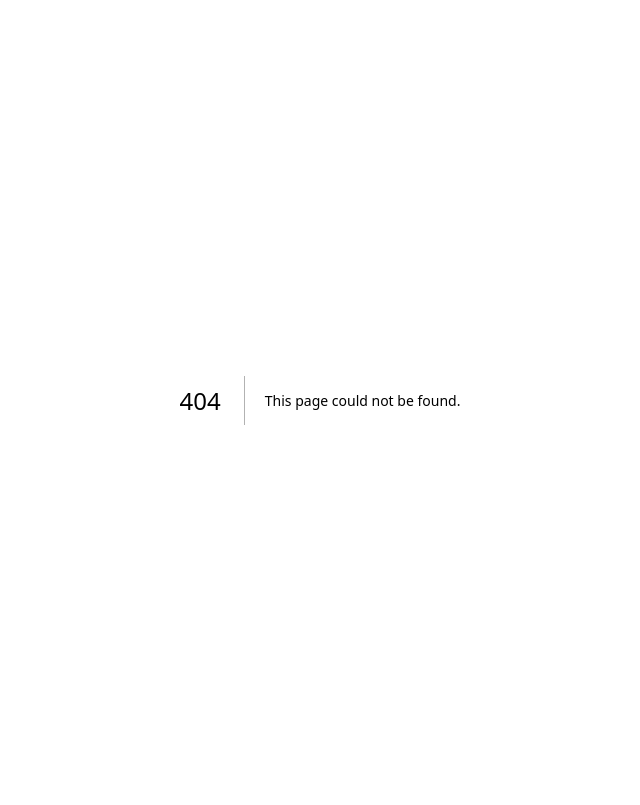
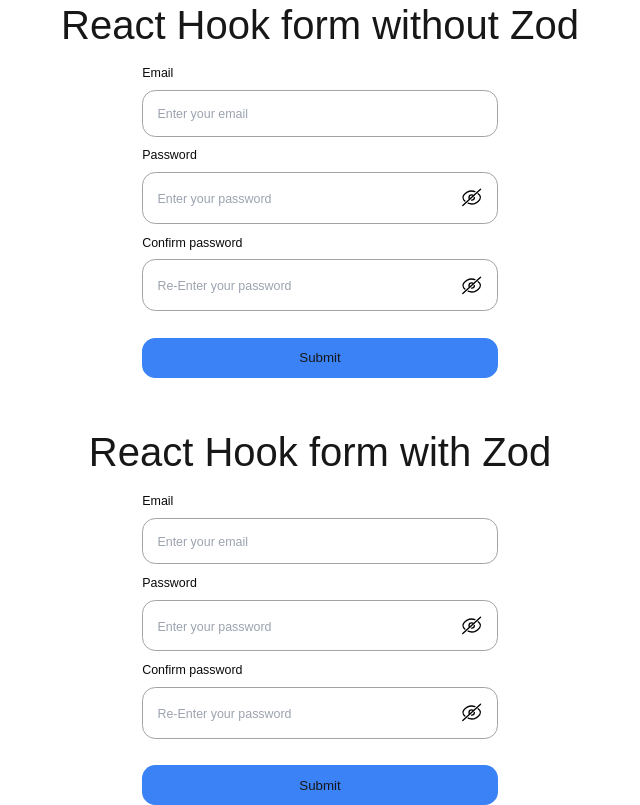
Before and after one commit to Savio234/Next-practice, a Next.js app: page /forms in a window 1280 px wide. Before the commit this address had no page. Shown: the whole page, without its empty margins (320-960 px from the left). Built offline with nearby package versions, Linux system fonts and the light colour scheme.

Commit message:
React-hook-form

```diff
--- /dev/null
+++ b/app/forms/page.tsx
@@ -0,0 +1,7 @@
+import { Forms } from "@/components";
+
+export default function FormPage() {
+    return (
+        <Forms />
+    )
+}
--- a/app/globals.css
+++ b/app/globals.css
@@ -15,12 +15,12 @@
   --foreground: #171717;
 }
 
-@media (prefers-color-scheme: dark) {
+/* @media (prefers-color-scheme: dark) {
   :root {
     --background: #0A0A0A;
     --foreground: #EDEDED;
   }
-}
+} */
 
 body {
   color: var(--foreground);
--- /dev/null
+++ b/components/Forms/Forms.module.css
@@ -0,0 +1,6 @@
+
+@media screen and (max-width: 650px) {
+    button {
+        width: 100%;
+    }
+}
--- /dev/null
+++ b/components/Forms/Forms.tsx
@@ -0,0 +1,146 @@
+'use client';
+import React, { useState } from 'react';
+import { InputField } from '@/shared';
+import { FieldValues, useForm } from 'react-hook-form'
+import styles from './Forms.module.css'
+
+const Forms = () => {
+    const { register, handleSubmit,
+        formState: { errors, isSubmitting },
+        reset,
+        watch,
+        setValue,
+        getValues
+    } = useForm();
+
+    const onSubmit = async (data: FieldValues) => {
+        await new Promise((resolve: any) => setTimeout(resolve, 2000));
+
+        reset();
+    }
+  return (
+    <div className='flex flex-col gap-4 w-full h-full items-center justify-center'>
+        <h1 className='text-[4.5rem]'>React Hook form without Zod</h1>
+        <form onSubmit={handleSubmit(onSubmit)} className='flex flex-col gap-4 mb-[4rem]'>
+            <>
+                <InputField register={register('email', {
+                    required: 'Email is required'
+                })} label='Email'
+                    placeholder='Enter your email' type='email'
+                />
+                {errors?.email && (
+                    <p className='text-red-500'>
+                        {`${errors?.email?.message}`}
+                    </p>
+                )}
+            </>
+            <>
+                <InputField isPassword label='Password' placeholder='Enter your password'
+                    type='password' register={register('password', {
+                        required: 'Password is required',
+                        minLength: {
+                            value: 10,
+                            message: 'Password must be at least 10 characters'
+                        }
+                    })}
+                />
+                {errors?.password && (
+                    <p className='text-red-500'>
+                        {`${errors?.password?.message}`}
+                    </p>
+                )}
+            </>
+            <>
+                <InputField isPassword label='Confirm password'
+                    placeholder='Re-Enter your password' type='password'
+                    register={register('confirm_password', {
+                        required: 'Confirm password is required',
+                        validate: (value: any) =>
+                            value === getValues('password') || "Passwords must match"
+                    })}
+                />
+                {errors?.confirm_password && (
+                    <p className='text-red-500'>
+                        {`${errors?.confirm_password?.message}`}
+                    </p>
+                )}
+            </>
+            {isSubmitting ? (
+                <button type='button' className={`bg-gray-500 cursor-not-allowed h-[4.5rem]
+                    p-[1rem] rounded-3xl w-[40rem] text-2xl mt-8`}
+                >
+                    Submit
+                </button>
+            ) : (
+                <button type='submit' className={`bg-blue-500 p-[1rem] rounded-3xl w-[40rem]
+                    text-2xl mt-8 h-[4.5rem]`}
+                >
+                    Submit
+                </button>
+            )}
+        </form>
+
+        <h1 className='text-[4.5rem]'>React Hook form with Zod</h1>
+        <form onSubmit={handleSubmit(onSubmit)} className='flex flex-col gap-4'>
+            <>
+                <InputField register={register('email', {
+                    required: 'Email is required'
+                })} label='Email'
+                    placeholder='Enter your email' type='email'
+                />
+                {errors?.email && (
+                    <p className='text-red-500'>
+                        {`${errors?.email?.message}`}
+                    </p>
+                )}
+            </>
+            <>
+                <InputField isPassword label='Password' placeholder='Enter your password'
+                    type='password' register={register('password', {
+                        required: 'Password is required',
+                        minLength: {
+                            value: 10,
+                            message: 'Password must be at least 10 characters'
+                        }
+                    })}
+                />
+                {errors?.password && (
+                    <p className='text-red-500'>
+                        {`${errors?.password?.message}`}
+                    </p>
+                )}
+            </>
+            <>
+                <InputField isPassword label='Confirm password'
+                    placeholder='Re-Enter your password' type='password'
+                    register={register('confirm_password', {
+                        required: 'Confirm password is required',
+                        validate: (value: any) =>
+                            value === getValues('password') || "Passwords must match"
+                    })}
+                />
+                {errors?.confirm_password && (
+                    <p className='text-red-500'>
+                        {`${errors?.confirm_password?.message}`}
+                    </p>
+                )}
+            </>
+            {isSubmitting ? (
+                <button type='button' className={`bg-gray-500 cursor-not-allowed h-[4.5rem]
+                    p-[1rem] rounded-3xl w-[40rem] text-2xl mt-8`}
+                >
+                    Submit
+                </button>
+            ) : (
+                <button type='submit' className={`bg-blue-500 p-[1rem] rounded-3xl w-[40rem]
+                    text-2xl mt-8 h-[4.5rem]`}
+                >
+                    Submit
+                </button>
+            )}
+        </form>
+    </div>
+  )
+}
+
+export default Forms
--- a/components/HomeView/HomeView.tsx
+++ b/components/HomeView/HomeView.tsx
@@ -30,12 +30,15 @@
 
   return (
     <div className='flex flex-col gap-4 w-full h-full items-center justify-center'>
+        <h1 className='text-[4.5rem]'>Traditional form submission</h1>
         <form onSubmit={handleSubmitForm} className='flex flex-col gap-4'>
             {
                 errors?.length > 0 && (
                     errors.map((error: string, index: number) =>
                         <div className='bg-red-100 rounded px-4 py-2' key={index}>
-                            <h3 className='text-red-500'>{error}</h3>
+                            <h3 className='text-red-500'>
+                                {error}
+                            </h3>
                         </div>
                     )
                 )
@@ -57,8 +60,8 @@
                     Submit
                 </button>
             ) : (
-                <button type='submit' className={`bg-blue-500
-                    p-[1rem] rounded-3xl w-[40rem] text-2xl mt-8 h-[4.5rem]`}
+                <button type='submit' className={`bg-blue-500 p-[1rem] rounded-3xl w-[40rem]
+                    text-2xl mt-8 h-[4.5rem]`}
                 >
                     Submit
                 </button>
@@ -68,4 +71,4 @@
   )
 }
 
-export default HomeView
+export default HomeView;
--- a/components/index.ts
+++ b/components/index.ts
@@ -1,7 +1,8 @@
+import Forms from "./Forms/Forms";
 import HomeView from "./HomeView/HomeView";
 
 
 export {
     HomeView,
-
+    Forms,
 }
--- a/package.json
+++ b/package.json
@@ -9,6 +9,7 @@
     "lint": "next lint"
   },
   "dependencies": {
+    "@hookform/resolvers": "^3.10.0",
     "next": "15.1.4",
     "react": "^19.0.0",
     "react-dom": "^19.0.0",
```
Also changed, not shown: 1 other file (tests, documents, lock files or other folders).
